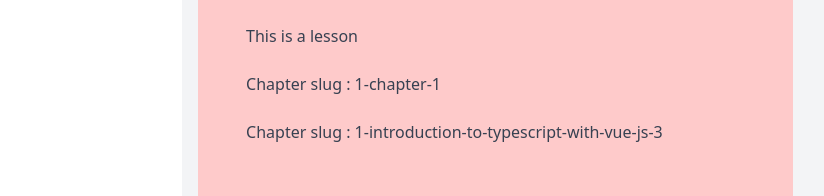
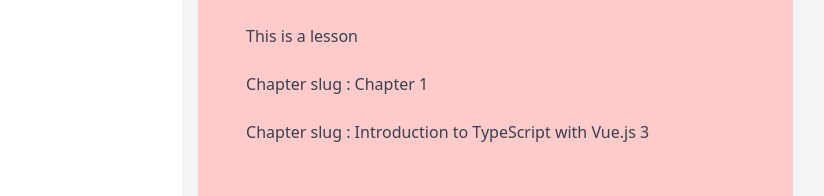
Before and after one commit to akhfih/learn-mastering-nuxt3, a Nuxt app: page /course/chapter/1-chapter-1/lesson/1-introduction-to-typescript-with-vue-js-3 in a window 1280 px wide. Shown: the part 218-414 px from the top of the page, without its empty margins (244-1068 px from the left). Built offline with nearby package versions, Linux system fonts and the light colour scheme.

Commit message:
1-5 Loading in Course Data

```diff
--- /dev/null
+++ b/composables/courseData.js
@@ -0,0 +1,147 @@
+export default {
+  title: 'TypeScript with Vue.js 3',
+  chapters: [
+    {
+      title: 'Chapter 1',
+      slug: '1-chapter-1',
+      number: 1,
+      lessons: [
+        {
+          title: 'Introduction to TypeScript with Vue.js 3',
+          slug: '1-introduction-to-typescript-with-vue-js-3',
+          number: 1,
+          downloadUrl:
+            'https://vueschool.io/lessons/introduction-to-typescript-with-vue-js-3',
+          videoId: 684236333,
+          text: `In this lesson, we take a look at some of the benefits of using TypeScript with Vue.js including:
+
+Improved error detection in your IDE and at build time
+Safer and less stressful refactoring
+More focused and accurate IDE autocompletion
+
+We also answer the question: “Are there any cases when you wouldn’t want to use TypeScript?”.`,
+        },
+        {
+          title: 'TypeScript in Vue Components',
+          slug: '2-typescript-in-vue-components',
+          number: 2,
+          downloadUrl:
+            'https://vueschool.io/lessons/typescript-in-vue-components',
+          videoId: 684012498,
+          text: `In this lesson, we learn how to direct Vue Single File Components to work with typescript.`,
+        },
+        {
+          title: 'Typing Component Events',
+          slug: '3-typing-component-events',
+          number: 3,
+          downloadUrl:
+            'https://vueschool.io/lessons/typing-component-events',
+          sourceUrl:
+            'https://vueschool.io/lessons/typing-component-events',
+          videoId: 686921522,
+          text: `In this lesson, we learn how to type the payload of component events in Vue and TypeScript.`,
+        },
+      ],
+    },
+    {
+      title: 'Chapter 2',
+      slug: '2-chapter-2',
+      number: 2,
+      lessons: [
+        {
+          title:
+            'Using TypeScript with the Options API in Components',
+          slug: '1-using-typescript-with-the-options-api-in-components',
+          number: 1,
+          downloadUrl:
+            'https://vueschool.io/lessons/using-typescript-with-the-options-api-in-components',
+          sourceUrl:
+            'https://vueschool.io/lessons/using-typescript-with-the-options-api-in-components',
+          videoId: 688503389,
+          text: `In this lesson, we learn how to use TypeScript with the Vue.js Options API to type things such as component props, computed props, and events.`,
+        },
+        {
+          title: 'Declaring and Typing Component Props',
+          slug: '2-declaring-and-typing-component-props',
+          number: 2,
+          downloadUrl:
+            'https://vueschool.io/lessons/declaring-and-typing-component-props',
+          sourceUrl:
+            'https://vueschool.io/lessons/declaring-and-typing-component-props',
+          videoId: 688500728,
+          text: `In this lesson, we’ll examine how to use TypeScript to define types for Vue component props. Along the way, you’ll also get a first hand look at the great DX this provides for interacting with those components.`,
+        },
+        {
+          title: 'TypeScript in Vue Components',
+          slug: '3-typescript-in-vue-components',
+          number: 3,
+          downloadUrl:
+            'https://vueschool.io/lessons/typescript-in-vue-components',
+          videoId: 684012498,
+          text: `In this lesson, we learn how to direct Vue Single File Components to work with typescript.`,
+        },
+        {
+          title: 'Typing Component Events',
+          slug: '4-typing-component-events',
+          number: 4,
+          downloadUrl:
+            'https://vueschool.io/lessons/typing-component-events',
+          sourceUrl:
+            'https://vueschool.io/lessons/typing-component-events',
+          videoId: 686921522,
+          text: `In this lesson, we learn how to type the payload of component events in Vue and TypeScript.`,
+        },
+      ],
+    },
+    {
+      title: 'Chapter 3',
+      slug: '3-chapter-3',
+      number: 3,
+      lessons: [
+        {
+          title:
+            'Using TypeScript with the Options API in Components',
+          slug: '1-using-typescript-with-the-options-api-in-components',
+          number: 1,
+          downloadUrl:
+            'https://vueschool.io/lessons/using-typescript-with-the-options-api-in-components',
+          sourceUrl:
+            'https://vueschool.io/lessons/using-typescript-with-the-options-api-in-components',
+          videoId: 688503389,
+          text: `In this lesson, we learn how to use TypeScript with the Vue.js Options API to type things such as component props, computed props, and events.`,
+        },
+        {
+          title: 'Declaring and Typing Component Props',
+          slug: '2-declaring-and-typing-component-props',
+          number: 2,
+          downloadUrl:
+            'https://vueschool.io/lessons/declaring-and-typing-component-props',
+          sourceUrl:
+            'https://vueschool.io/lessons/declaring-and-typing-component-props',
+          videoId: 688500728,
+          text: `In this lesson, we’ll examine how to use TypeScript to define types for Vue component props. Along the way, you’ll also get a first hand look at the great DX this provides for interacting with those components.`,
+        },
+        {
+          title: 'TypeScript in Vue Components',
+          slug: '3-typescript-in-vue-components',
+          number: 3,
+          downloadUrl:
+            'https://vueschool.io/lessons/typescript-in-vue-components',
+          videoId: 684012498,
+          text: `In this lesson, we learn how to direct Vue Single File Components to work with typescript.`,
+        },
+        {
+          title: 'Typing Component Events',
+          slug: '4-typing-component-events',
+          number: 4,
+          downloadUrl:
+            'https://vueschool.io/lessons/typing-component-events',
+          sourceUrl:
+            'https://vueschool.io/lessons/typing-component-events',
+          videoId: 686921522,
+          text: `In this lesson, we learn how to type the payload of component events in Vue and TypeScript.`,
+        },
+      ],
+    },
+  ],
+};
--- /dev/null
+++ b/composables/useCourse.ts
@@ -0,0 +1,5 @@
+import courseData from "./courseData"
+
+export const useCourse = () => {
+  return courseData
+}
--- a/pages/course/chapter/[chapterSlug]/lesson/[lessonSlug].vue
+++ b/pages/course/chapter/[chapterSlug]/lesson/[lessonSlug].vue
@@ -1,6 +1,23 @@
 <template>
   <h2>Lesson</h2>
   <p>This is a lesson</p>
-  <p>Chapter slug : {{ $route.params.chapterSlug }}</p>
-  <p>Chapter slug : {{ $route.params.lessonSlug }}</p>
+  <p>Chapter slug : {{ chapter.title }}</p>
+  <p>Chapter slug : {{ lesson.title }}</p>
 </template>
+
+<script setup>
+const course = useCourse();
+const route = useRoute();
+
+const chapter = computed(() => {
+  return course.chapters.find(
+    (chapter) => chapter.slug === route.params.chapterSlug
+  );
+});
+
+const lesson = computed(() => {
+  return chapter.value.lessons.find(
+    (lesson) => lesson.slug === route.params.lessonSlug
+  );
+});
+</script>
```
